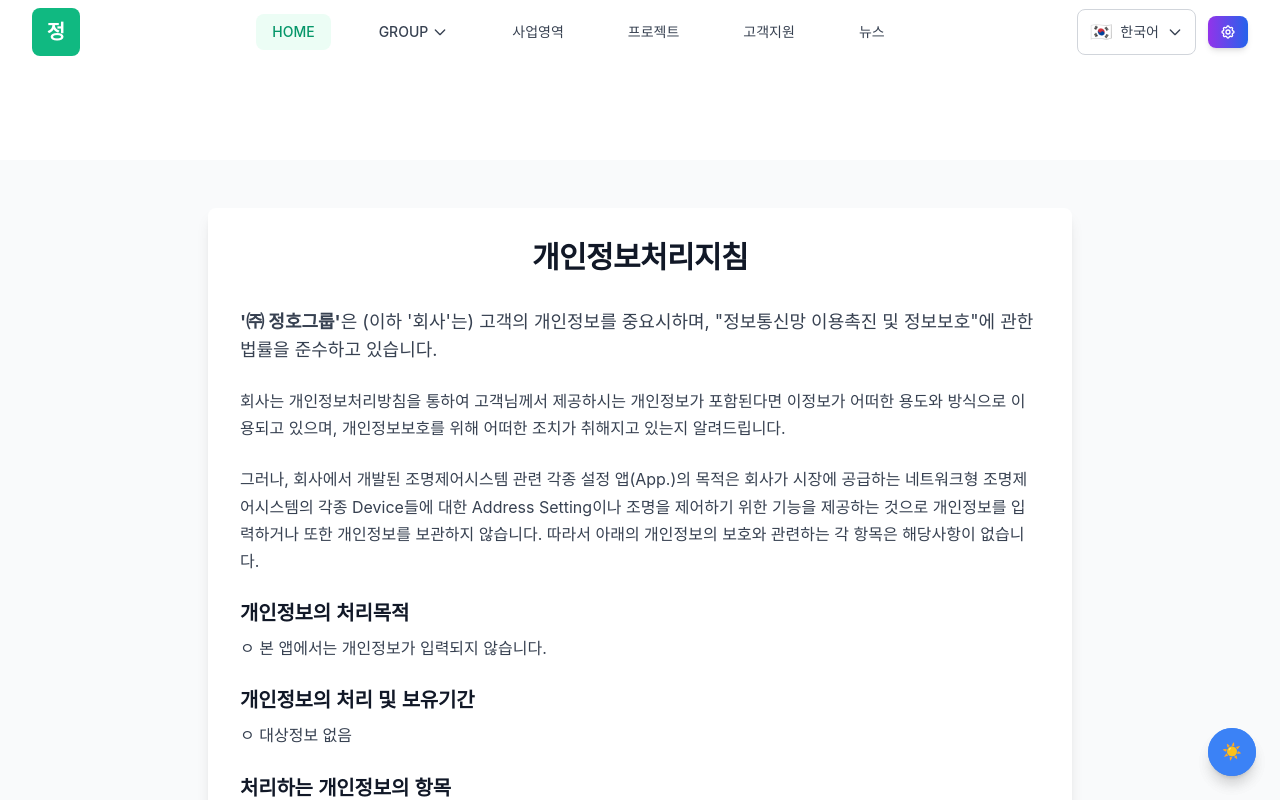
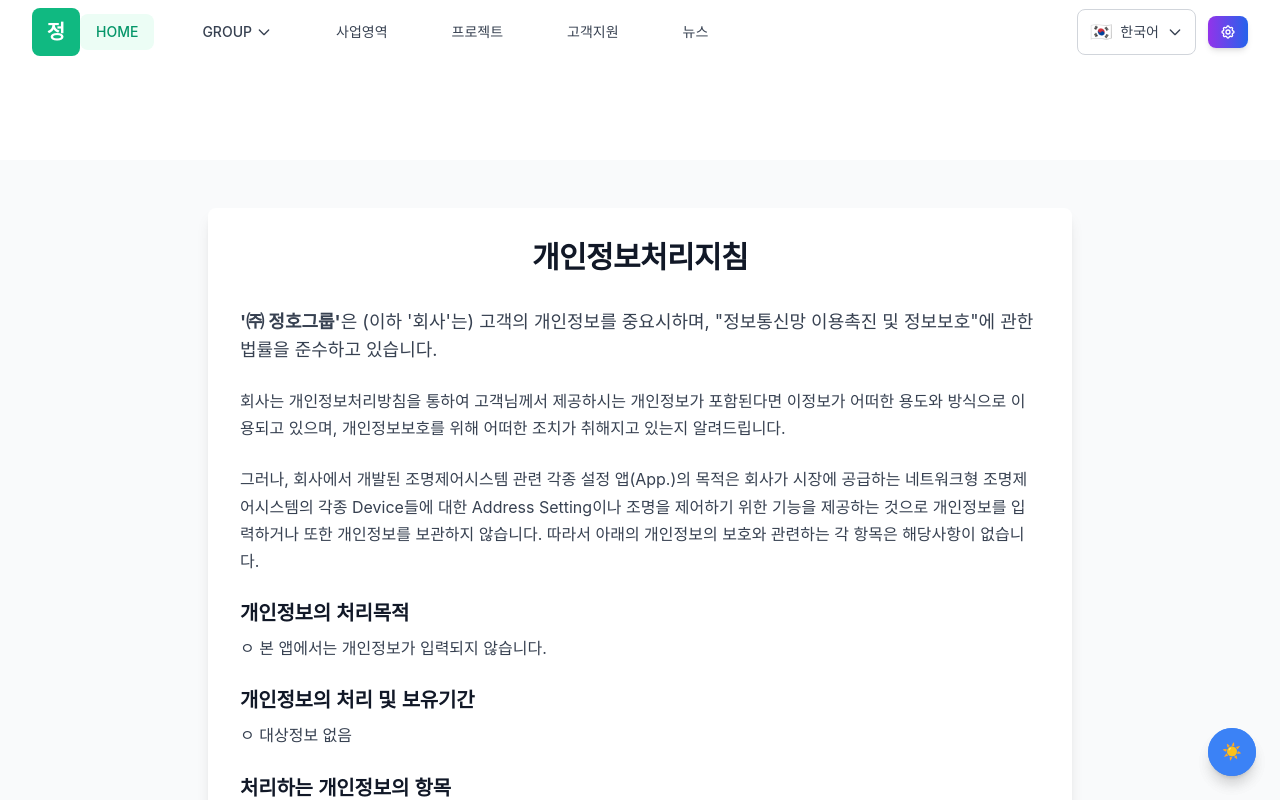
Before and after one commit to ChanghoPark5911/jungho-corp-website-clean, a React (Create React App) app: page /privacy in a window 1280 px wide. Shown: the top 800 px of the page. Built offline with nearby package versions, Linux system fonts and the light colour scheme.

Commit message:
wip: navigation scroll wrapper

```diff
--- a/src/components/Header.js
+++ b/src/components/Header.js
@@ -179,7 +179,8 @@ const Header = ({ imageData = {} }) => {
           </button>
 
           {/* 네비게이션 - 모바일에서는 작은 간격, 데스크톱에서는 큰 간격 */}
-          <nav className="flex items-center space-x-1 sm:space-x-2 md:space-x-4 lg:space-x-8 overflow-x-auto scrollbar-hide max-w-full" role="navigation" style={{ WebkitOverflowScrolling: 'touch' }}>
+          <div className="flex-1 overflow-x-auto scrollbar-hide" style={{ WebkitOverflowScrolling: 'touch' }}>
+            <nav className="flex items-center space-x-1 sm:space-x-2 md:space-x-4 lg:space-x-8" role="navigation">
             {/* HOME */}
             <button
               className={`px-2 py-1 text-xs sm:px-3 sm:py-2 sm:text-sm lg:px-4 font-medium transition-colors duration-200 whitespace-nowrap ${
@@ -276,7 +277,8 @@ const Header = ({ imageData = {} }) => {
                 {t(`header.navigation.${item.key}`, { fallback: item.label })}
               </button>
             ))}
-          </nav>
+            </nav>
+          </div>
 
           {/* 우측 버튼 그룹 */}
           <div className="flex items-center space-x-3">
```
